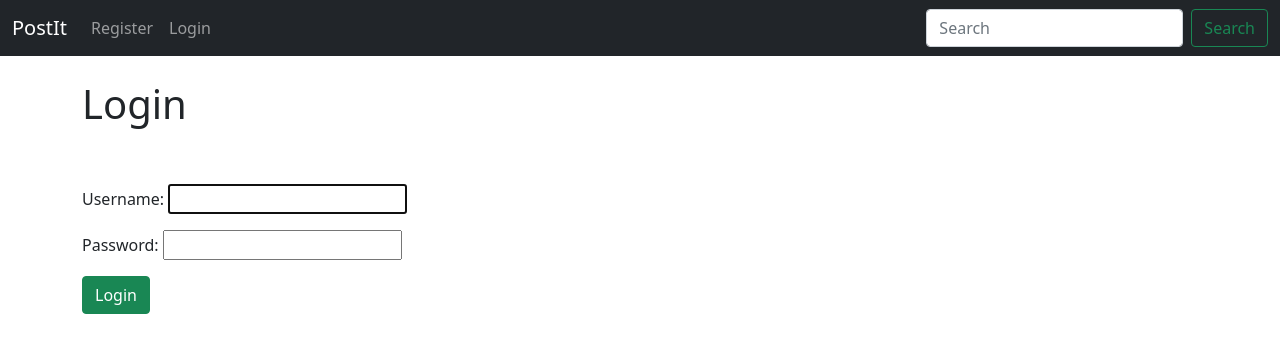
After one commit to rohra-mehak/PostIT_Application, a Django app: page /accounts/login/ in a window 1280 px wide. The commit adds this page. Shown: the top 353 px of the page. Run offline with Django 3.2, Linux system fonts and the light colour scheme.

Commit message:
forgot to add the login and register html templates.

```diff
--- a/mysite/accounts/forms.py
+++ b/mysite/accounts/forms.py
@@ -27,7 +27,8 @@ class EditProfileForm(UserChangeForm):
     first_name = forms.CharField(max_length=100, widget=forms.TextInput(attrs={'class': 'form-control'}))
     last_name = forms.CharField(max_length=100, widget=forms.TextInput(attrs={'class': 'form-control'}))
     username = forms.CharField(max_length=100, widget=forms.TextInput(attrs={'class': 'form-control'}))
+    profile_pic = forms.ImageField(widget=forms.TextInput(attrs={'class': 'form-control'}))
 
     class Meta:
         model = User
-        fields = ('username', 'first_name', 'last_name', 'email', 'password')
+        fields = ('username', 'first_name', 'last_name', 'email','profile_pic', 'password')
--- /dev/null
+++ b/mysite/accounts/templates/registration/login.html
@@ -0,0 +1,21 @@
+{% extends 'base.html' %}
+
+{% block title%}
+    Login
+{% endblock %}
+
+
+
+{% block content %}
+<h1>Login</h1>
+<br/><br/>
+
+<div class="form-group">
+    <form method="POST">
+        {% csrf_token %}
+        {{ form.as_p}}
+        <button class="btn btn-success">Login</button>
+    </form>
+</div>
+
+{% endblock %}
--- a/mysite/postIt/templates/base.html
+++ b/mysite/postIt/templates/base.html
@@ -33,9 +33,6 @@
                 <li class="nav-item">
                     <a class="nav-link" href="{% url 'logout' %}">Logout</a>
                 </li>
-                <li class="nav-item">
-                    <a class="nav-link" href="{% url 'edit_profile' %}">Edit Profile</a>
-                </li>
             {% else %}
                 <li class="nav-item">
                     <a class="nav-link" href="{% url 'register' %}">Register</a>
@@ -44,22 +41,27 @@
                     <a class="nav-link" href="{% url 'login' %}">Login</a>
                 </li>
             {% endif %}
+            {% if user.is_authenticated %}
+            <li class="nav-item dropdown">
+              <a class="nav-link dropdown-toggle" href="#" id="navbarDropdown" role="button" data-bs-toggle="dropdown" aria-expanded="false">
+                  Username
+              </a>
+              <ul class="dropdown-menu" aria-labelledby="navbarDropdown">
+                  <li>
+                    <a class="dropdown-item" href="{% url 'edit_profile' %}">Edit Profile</a>
+                  </li>
+                <li><a class="dropdown-item" href="#">Action</a></li>
+                <li><a class="dropdown-item" href="#">Another action</a></li>
+                <li><hr class="dropdown-divider"></li>
+                <li><a class="dropdown-item" href="#">Something else here</a></li>
+              </ul>
+            </li>
+            {% endif %}
 
-<!--            <li class="nav-item dropdown">-->
-<!--              <a class="nav-link dropdown-toggle" href="#" id="navbarDropdown" role="button" data-bs-toggle="dropdown" aria-expanded="false">-->
-<!--                Dropdown-->
-<!--              </a>-->
-<!--              <ul class="dropdown-menu" aria-labelledby="navbarDropdown">-->
-<!--                <li><a class="dropdown-item" href="#">Action</a></li>-->
-<!--                <li><a class="dropdown-item" href="#">Another action</a></li>-->
-<!--                <li><hr class="dropdown-divider"></li>-->
-<!--                <li><a class="dropdown-item" href="#">Something else here</a></li>-->
-<!--              </ul>-->
-<!--            </li>-->
 <!--            <li class="nav-item">-->
 <!--              <a class="nav-link disabled" href="#" tabindex="-1" aria-disabled="true">Disabled</a>-->
 <!--            </li>-->
-          </ul>
+            </ul>
           <form class="d-flex">
             <input class="form-control me-2" type="search" placeholder="Search" aria-label="Search">
             <button class="btn btn-outline-success" type="submit">Search</button>
```
Also changed, not shown: mysite/accounts/templates/registration/register.html (added, +20 -0 lines), mysite/db.sqlite3.
